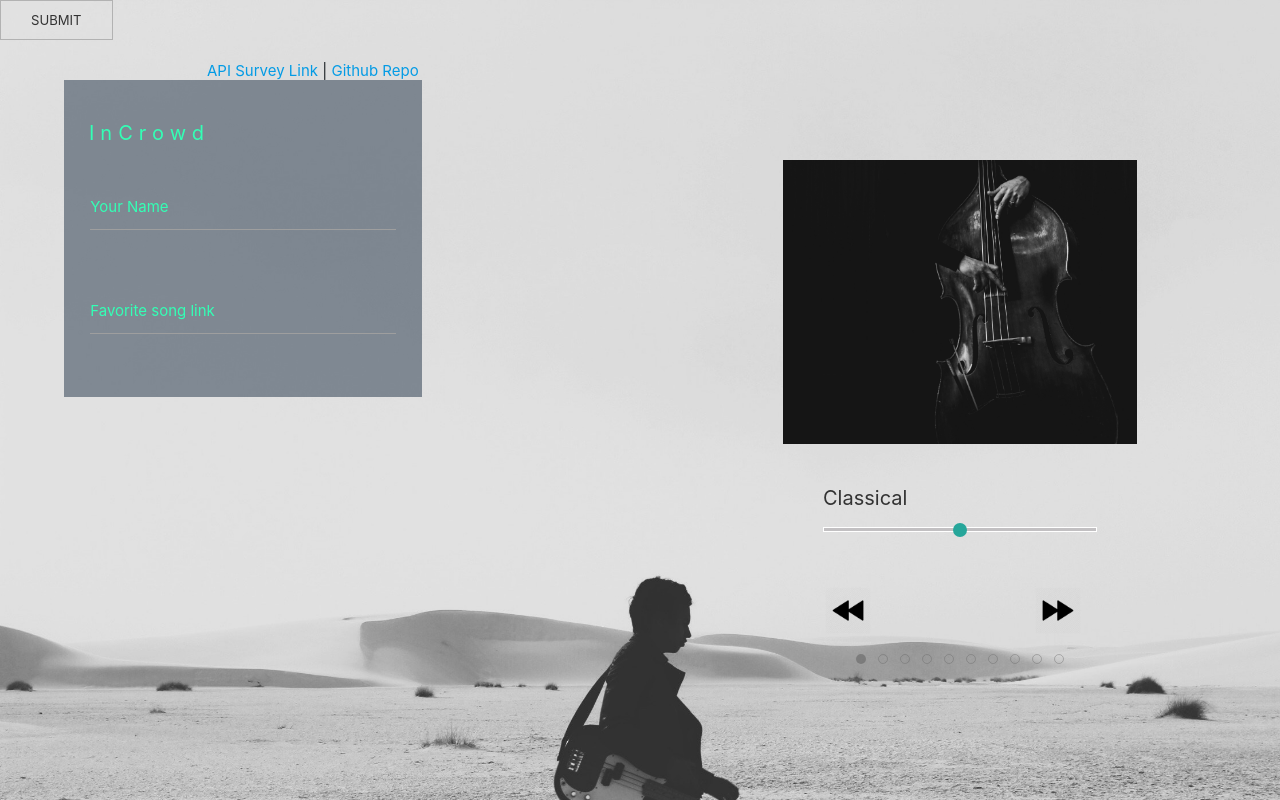
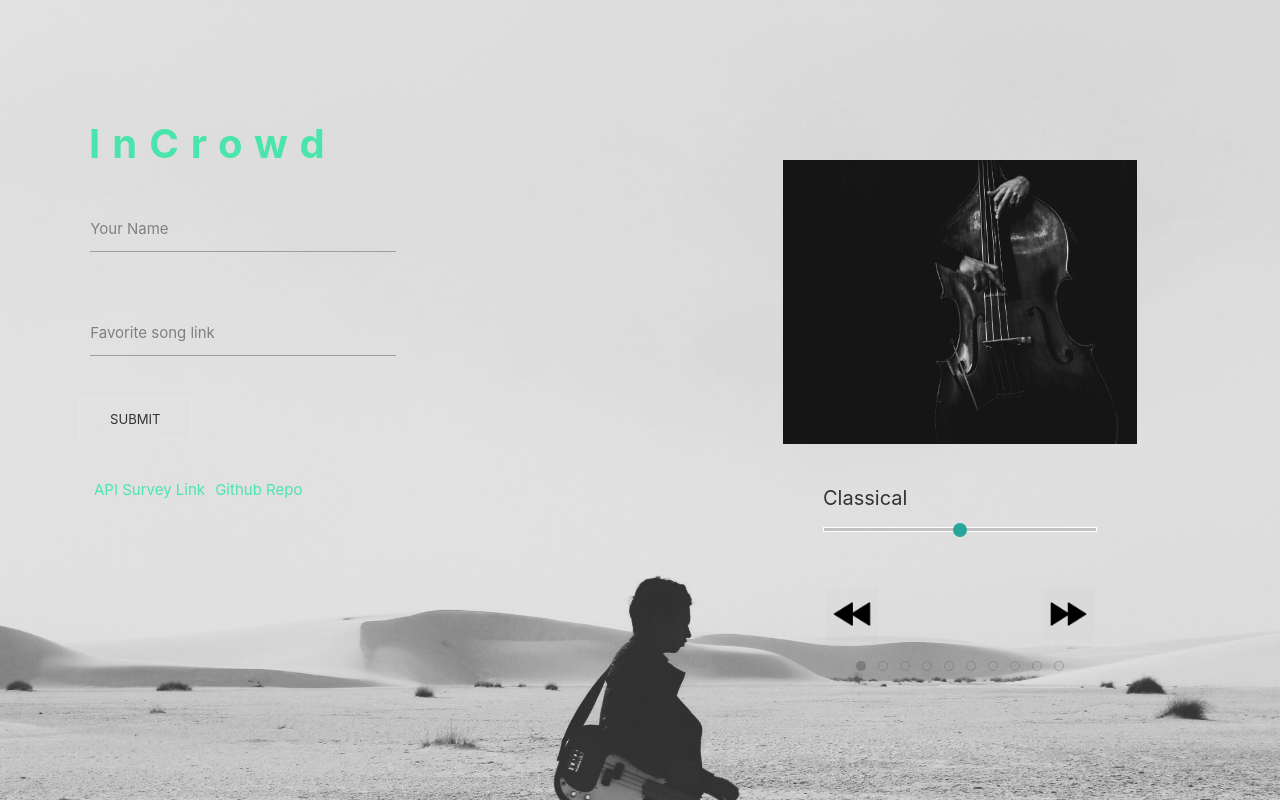
Before and after one commit to chloezhouny/InCrowd, a website: page app/public/survey.html in a window 1280 px wide. Drawn offline with nearby package versions, Linux system fonts and the light colour scheme; files that its build step writes are made by us from their sources; files whose address does not match are found by name.

Commit message:
Change form position

```diff
--- a/app/public/survey.css
+++ b/app/public/survey.css
@@ -14,10 +14,12 @@ body
 
 #left h1
 {
-	color: #33FFB5;
-	font-size: 20px;
+/*	color: #33FFB5;*/
+	color: #4AE5AD;
+	font-size: 40px;
 	letter-spacing: 0.3em;
 	padding-left: 10px;
+	font-weight: bold;
 
 }
 
@@ -26,8 +28,34 @@ body
 	position: absolute;
 	top: 10%;
 	left: 5%;
-	background-color: rgb(33,50,70,0.5);
 	width: 28%;
+}
+
+
+#submitSection
+{
+	margin-bottom: 0;
+}
+
+
+footer a
+{
+	color: #4AE5AD;
+	margin-right: 2%;
+}
+
+footer a:visited {
+  color: #4AE5AD;
+}
+
+
+footer a:hover {
+  color: pink;
+}
+
+/* selected link */
+footer a:active {
+  color: pink;
 }
 
 #right
@@ -39,18 +67,19 @@ body
 }
 
 
+
 .input-field label {
-     color: #33FFB5;
+     color: gray;
    }
 
 
  .input-field input[type=text]:focus + label {
-     color: #ec407a;
+     color: black;
    }
 
    .input-field input[type=text]:focus {
-     border-bottom: 1px solid #ec407a;
-     box-shadow: 0 1px 0 0 #ec407a;
+     border-bottom: 1px solid black;
+     box-shadow: 0 1px 0 0 black;
    }
 
 
@@ -95,7 +124,7 @@ body
 
 #sliders img
 {
-	width: 13%;
+	width: 15%;
 }
 
 
--- a/app/public/survey.html
+++ b/app/public/survey.html
@@ -43,8 +43,20 @@
           <label for="songLink">Favorite song link</label>
         </div>
       </div>
+      <div class = "row" id = "submitSection">
+         <p uk-margin>
+          <a class="uk-button uk-button-default" id = "submit" href="#modal-media-youtube" uk-toggle>Submit</a>
+        </p>
+    </div>
     </form>
   </div>
+  <footer class="footer">
+      <div class="container-fluid">
+        <p><a href="/api/survey">API Survey Link</a>    <a href="https://github.com/chloezhouny/InCrowd">Github Repo</a>
+      </div>
+</footer>
+
+
 </div>
 
 
@@ -224,11 +236,7 @@
 </div>
 </div>
 
-<div>
-   <p uk-margin>
-    <a class="uk-button uk-button-default" id = "submit" href="#modal-media-youtube" uk-toggle>Submit</a>
-  </p>
-</div>
+
 
 
 <div id="modal-media-youtube" class="uk-flex-top" uk-modal>
@@ -242,12 +250,6 @@
 </div>
 
 
-
-<footer class="footer">
-      <div class="container">
-        <p><a href="/api/survey">API Survey Link</a> | <a href="https://github.com/chloezhouny/InCrowd">Github Repo</a>
-      </div>
-</footer>
 
 
 
```
